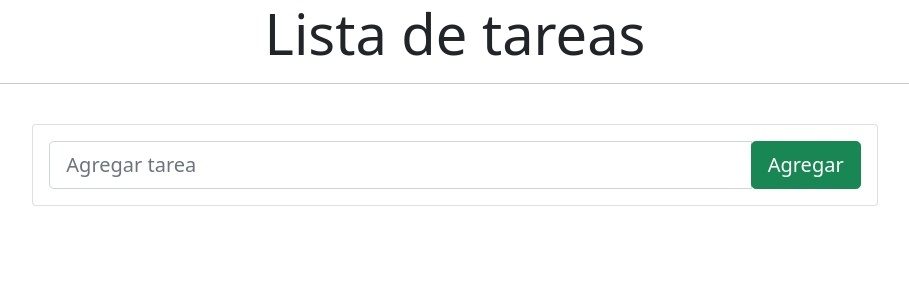
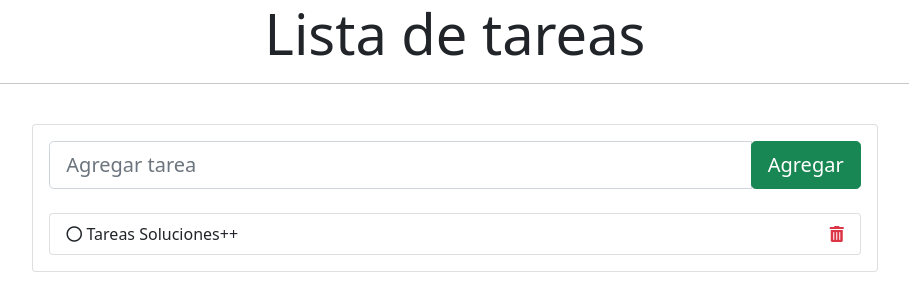
Before and after one commit to petrix12/vue3_net_core2021, a Vue app: page / in a window 1280 px wide. Shown: the top 308 px of the page, without its empty margins (185-1094 px from the left). Built offline with nearby package versions, Linux system fonts and the light colour scheme.

Commit message:
Commit 05: Agregamos FontAwesome

```diff
--- a/public/index.html
+++ b/public/index.html
@@ -7,6 +7,7 @@
 	<link rel="icon" href="<%= BASE_URL %>favicon.ico">
 	<title><%= htmlWebpackPlugin.options.title %></title>
 	<link href="https://cdn.jsdelivr.net/npm/bootstrap@5.1.3/dist/css/bootstrap.min.css" rel="stylesheet" integrity="sha384-1BmE4kWBq78iYhFldvKuhfTAU6auU8tT94WrHftjDbrCEXSU1oBoqyl2QvZ6jIW3" crossorigin="anonymous">
+	<link rel="stylesheet" href="https://pro.fontawesome.com/releases/v5.10.0/css/all.css" integrity="sha384-AYmEC3Yw5cVb3ZcuHtOA93w35dYTsvhLPVnYs9eStHfGJvOvKxVfELGroGkvsg+p" crossorigin="anonymous"/>
 </head>
 <body>
 	<noscript>
--- a/src/components/Tarea.vue
+++ b/src/components/Tarea.vue
@@ -12,6 +12,20 @@
                                 <button class="btn btn-success btn-lg">Agregar</button>
                             </div>
                         </div>
+                        <br>
+                        <ul class="list-group">
+                            <li class="list-group-item d-flex justify-content-between">
+                                <div>
+                                    <span class="cursor">
+                                        <i class="far fa-circle"></i>
+                                    </span>
+                                    Tareas Soluciones++
+                                </div>
+                                <span class="text-danger cursor">
+                                    <i class="fas fa-trash-alt"></i>
+                                </span>
+                            </li>
+                        </ul>
                     </div>
                 </div>
             </div>
@@ -26,5 +40,7 @@
 </script>
 
 <style scoped>
-
+    .cursor {
+        cursor: pointer;
+    }
 </style>
```
Also changed, not shown: 1 other file (tests, documents, lock files or other folders).
